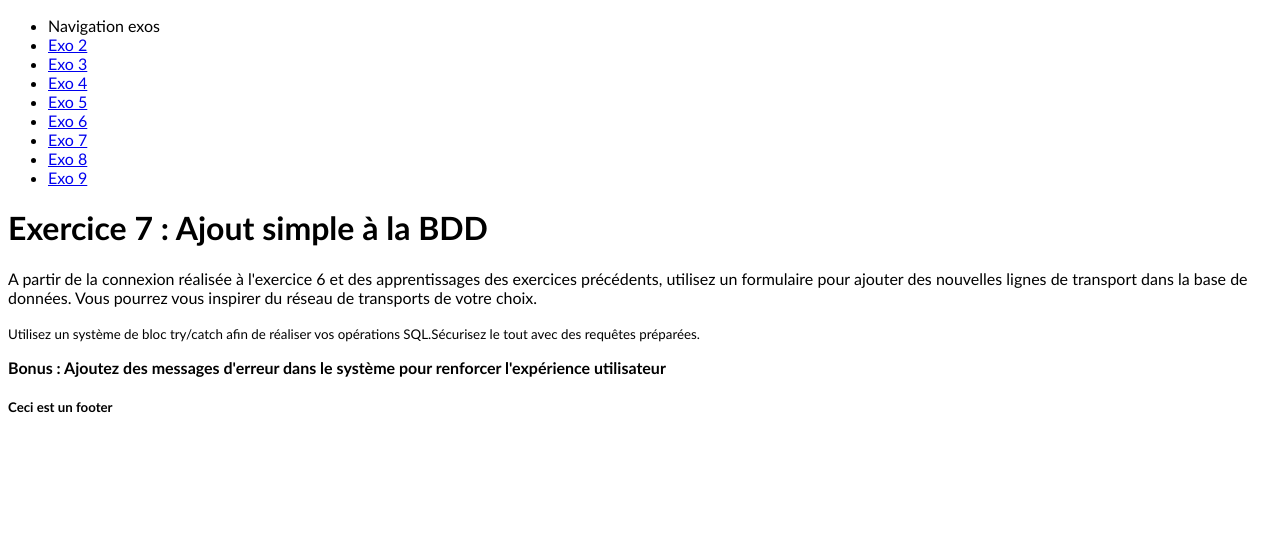
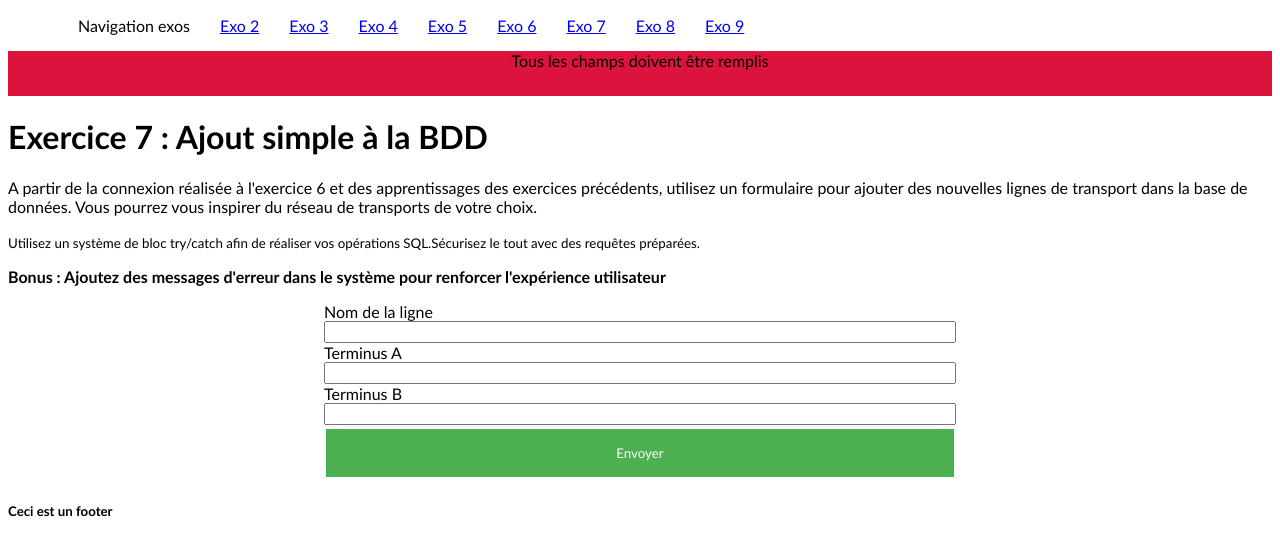
Before and after one commit to mnadea001/exointerphp, a PHP site: page /index.php?error=missingInput in a window 1280 px wide. Shown: the top 556 px of the page. Run offline with PHP 8.4, Linux system fonts and the light colour scheme.

Commit message:
correction exo 7

```diff
--- a/3/style.css
+++ b/3/style.css
@@ -1,6 +1,15 @@
 * {
   font-family: "Gill Sans", "Gill Sans MT", Calibri, "Trebuchet MS", sans-serif;
   box-sizing: border-box;
+}
+
+nav ul {
+  display: flex;
+  list-style-type: none;
+}
+
+nav ul li {
+  margin-left: 30px;
 }
 
 form {
--- a/5/_alert.php
+++ b/5/_alert.php
@@ -3,13 +3,19 @@
 $alert = false;
 if (!empty($_GET)) {
     $alert = true;
-    if (isset($_GET['error'])) {
-        $color = 'red';
-        $message = "Une erreur s'est produite";
+    if (!empty($_GET['error'])) {
+        $color = 'crimson';
+        $message = 'Erreur';
+        if ('missingInput' == $_GET['error']) {
+            $message = 'Tous les champs doivent être remplis';
+        }
     }
-    if (isset($_GET['success'])) {
+    if (!empty($_GET['success'])) {
         $color = 'greenyellow';
-        $message = 'Opération réussie';
+        $message = 'Succès';
+        if ('insert' == $_GET['success']) {
+            $message = 'Ligne ajouté dans la BDD';
+        }
     }
 }
 
--- a/7/index.php
+++ b/7/index.php
@@ -13,6 +13,7 @@
 <body>
     <?php
         include '../4/_navbar.php';
+        include_once '../5/_alert.php';
     ?>
     <h1>Exercice 7 : Ajout simple à la BDD</h1>
     <p>A partir de la connexion réalisée à l'exercice 6 et des apprentissages des exercices précédents, utilisez un
@@ -21,6 +22,18 @@
     <small>Utilisez un système de bloc try/catch afin de réaliser vos opérations SQL.Sécurisez le tout avec des requêtes
         préparées.</small>
     <p><b>Bonus : Ajoutez des messages d'erreur dans le système pour renforcer l'expérience utilisateur</b></p>
+
+    <form action="index_post.php" method="post">
+        <label for="line_name">Nom de la ligne</label>
+        <input type="text" name="line_name" id="line_name">
+        <label for="terminus_a">Terminus A</label>
+        <input type="text" name="terminus_a" id="terminus_a">
+        <label for="terminus_b">Terminus B</label>
+        <input type="text" name="terminus_b" id="terminus_b">
+        <input type="submit" value="Envoyer">
+    </form>
+
+
     <?php
         include '../4/_footer.php';
     ?>
```
Also changed, not shown: 7/index_post.php (added, +28 -0 lines).
